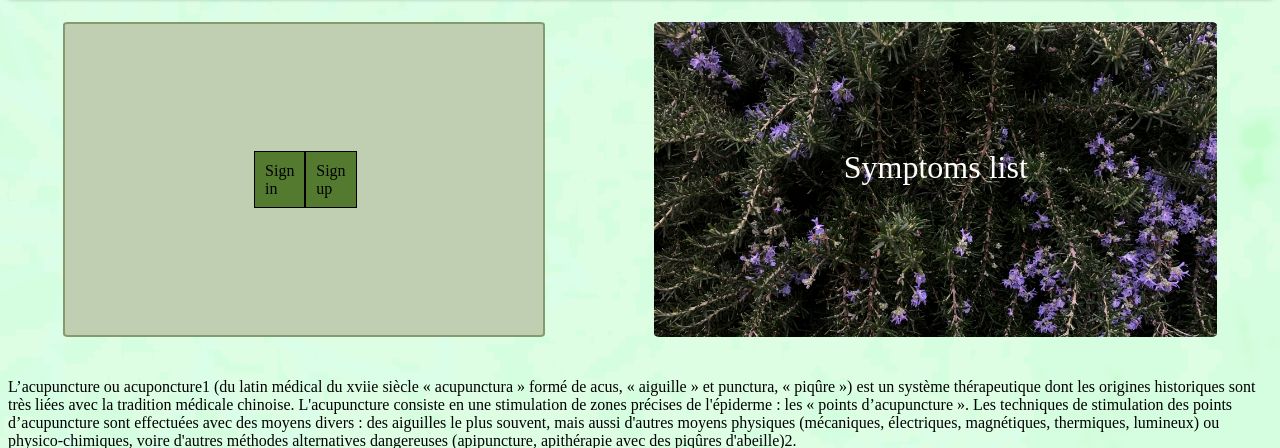
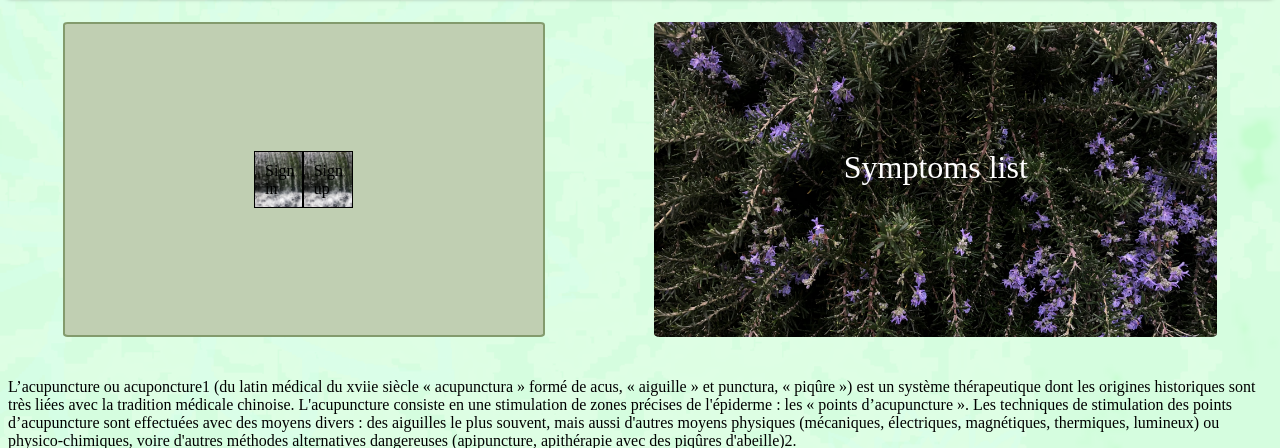
Before and after one commit to Maximinounours/Site_acupuncture, a PHP site: page /accueil.html in a window 1280 px wide. Shown: the part 110-558 px from the top of the page. Run offline with PHP 8.4, Linux system fonts and the light colour scheme.

Commit message:
page accueil

```diff
--- a/css_accueil.css
+++ b/css_accueil.css
@@ -32,7 +32,7 @@
 }
 
 #icone_liste{
-    background-image: url("./images/liste.png");
+    background-image: url("./images/romarinClair.png");
     background-size:cover;
     background-repeat: no-repeat;
     overflow: hidden;
@@ -47,3 +47,9 @@
     font-size: xx-large;
     text-align: center;
 }
+#icone_sign {
+        background-image: url("./images/sign.png");
+        background-size:cover;
+        background-repeat: no-repeat;
+        overflow: hidden;
+    }
```
Also changed, not shown: images/romarinClair.png (renamed from images/liste.png), images/sign.png (added).
